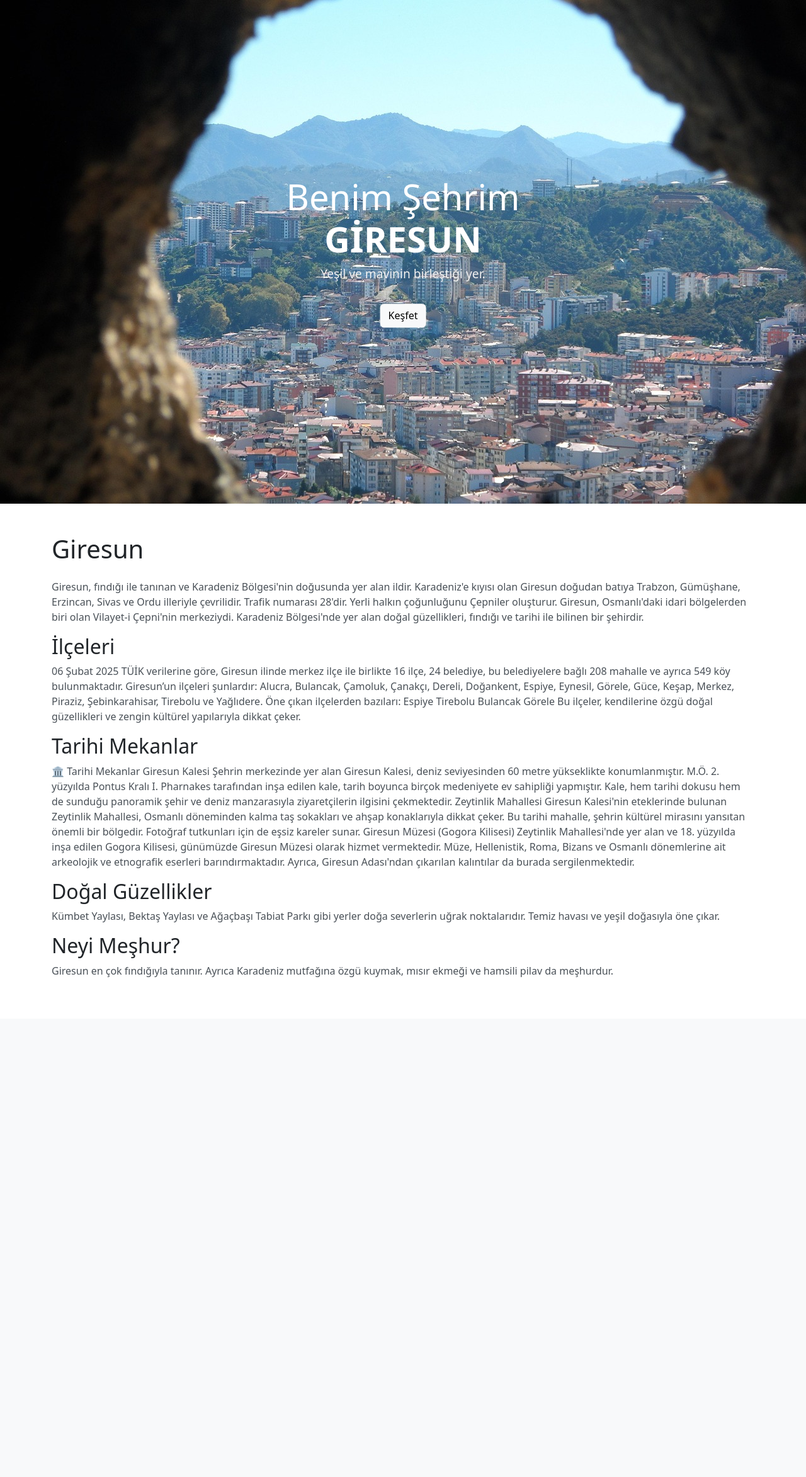
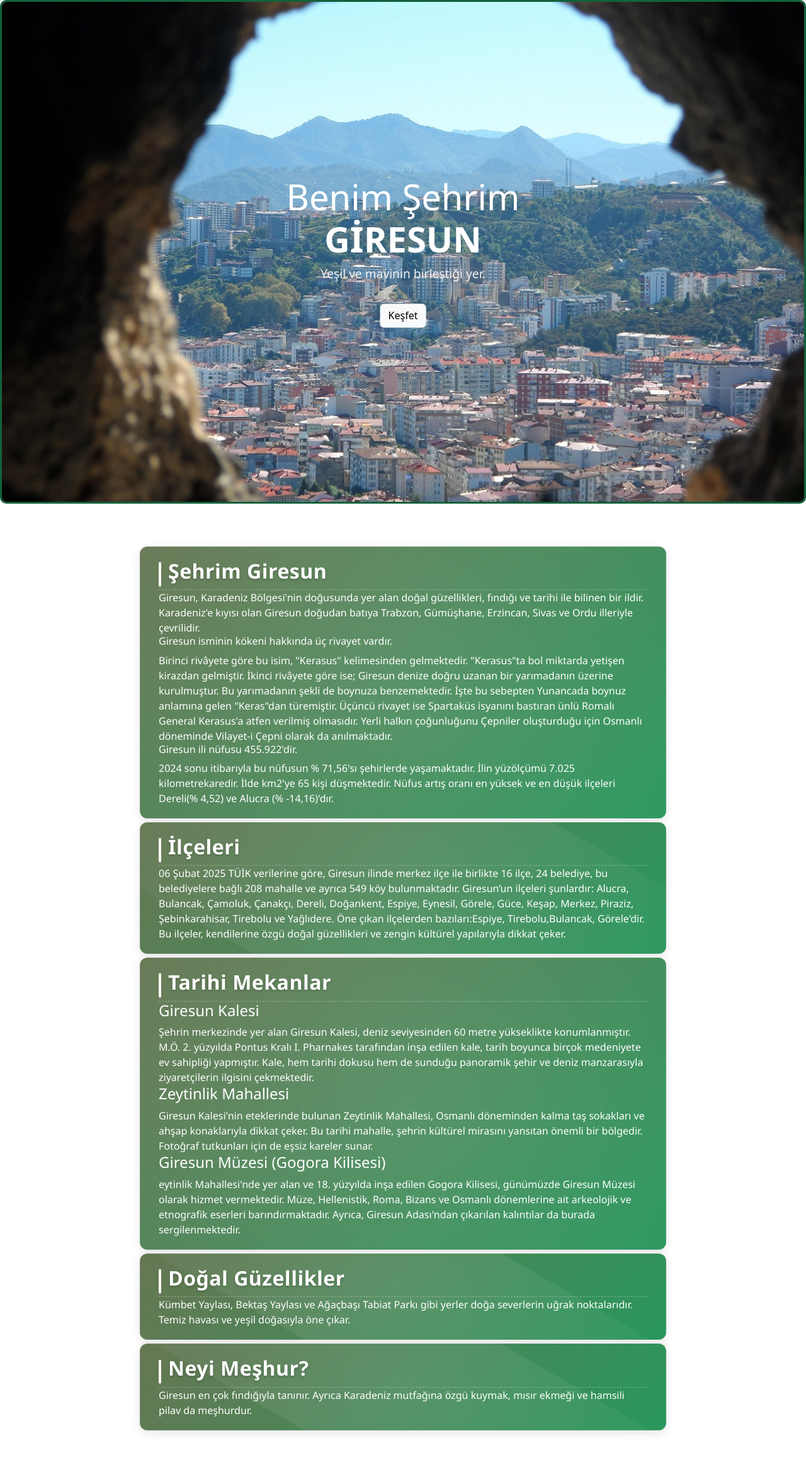
Before and after one commit to yarenzkahyaoglu/Web-Sitem, a PHP site: page /sehrim.html in a window 1280 px wide. Shown: the part 66-2412 px from the top of the page at 63% size. Before the commit the page ends 1618 px from the top, so only its background shows below. Run offline with PHP 8.4, Linux system fonts and the light colour scheme.

Commit message:
Hakkımda, özgeçmiş ve şehrim sayfası css dosyasında düzenlendi. İlgi Alanlarım sayfası yazılmaya başlandı. Yeni fotoğraflar eklendi.

```diff
--- a/ozgecmis.html
+++ b/ozgecmis.html
@@ -8,8 +8,7 @@
     <link href="https://cdn.jsdelivr.net/npm/bootstrap@5.3.0/dist/css/bootstrap.min.css" rel="stylesheet">
 </head>
 <body>
-
-    <!-- Navbar -->
+      <!-- ÜST KISIM -->
     <nav class="navbar navbar-expand-lg navbar-light bg-light shadow-sm">
         <div class="container">
             <a class="navbar-brand fw-bold" href="#">ÖZ GEÇMİŞ</a>
--- a/sehrim.html
+++ b/sehrim.html
@@ -8,7 +8,7 @@
   <link href="https://cdn.jsdelivr.net/npm/bootstrap@5.3.0/dist/css/bootstrap.min.css" rel="stylesheet">
 </head>
 <body>
-
+  <!-- ÜST KISIM -->
     <nav class="navbar navbar-expand-lg navbar-light bg-light shadow-sm">
     <div class="container">
       <a class="navbar-brand fw-bold" href="#">ŞEHRİM</a>
@@ -18,24 +18,23 @@
       <div class="collapse navbar-collapse justify-content-end" id="navbarNav">
         <ul class="navbar-nav">
           <li class="nav-item"><a class="nav-link" href="hakkimda.html">Hakkımda</a></li>
-
           <li class="nav-item"><a class="nav-link" href="ozgecmis.html">Öz Geçmiş</a></li>
           <li class="nav-item"><a class="nav-link" href="ilgialanlarim.html">İlgi Alanlarım</a></li>
           <li class="nav-item"><a class="nav-link active" href="#">Şehrim</a></li>
           <li class="nav-item"><a class="nav-link" href="mirasimiz.html">Mirasımız</a></li>
           <li class="nav-item"><a class="nav-link" href="iletisim.html">İletişim</a></li>
-
         </ul>
       </div>
     </div>
     </nav>
-<!-- SLIDER FULLSCREEN -->
+
+<!-- SLIDER -->
   <div class="slider-container">
     <div class="slider">
   <div class="slide" style="background-image: url('kale.jpg');" onclick="scrollToSection('tarihi')"></div>
-  <div class="slide" style="background-image: url('giresunmerkez.jpeg');" onclick="scrollToSection('dogal')"></div>
+  <div class="slide" style="background-image: url('deniz.jpeg');" onclick="scrollToSection('dogal')"></div>
   <div class="slide" style="background-image: url('merkez.jpg');" onclick="scrollToSection('meshur')"></div>
-  <div class="slide" style="background-image: url('yazi.jpg');" onclick="scrollToSection('ilceler')"></div>
+  <div class="slide" style="background-image: url('ada.jpeg');" onclick="scrollToSection('ilceler')"></div>
   </div>
 
     <div class="slider-content text-white text-center">
@@ -46,52 +45,62 @@
   </div>
 
   <!-- ALT İÇERİK -->
+   <div class="section-container">
   <div class="container py-5" id="giresun">
-    <h1 class="text mb-4">Giresun</h1>
-  <p>Giresun, fındığı ile tanınan ve Karadeniz Bölgesi'nin doğusunda yer alan ildir.
+  <div class="section-title-box">
+    <h2>Şehrim Giresun</h2>
+    Giresun, Karadeniz Bölgesi'nin doğusunda yer alan doğal güzellikleri, fındığı ve tarihi ile bilinen bir ildir.
     Karadeniz'e kıyısı olan Giresun doğudan batıya Trabzon, Gümüşhane, Erzincan, Sivas ve Ordu illeriyle çevrilidir.
-    Trafik numarası 28'dir. Yerli halkın çoğunluğunu Çepniler oluşturur.
-    Giresun, Osmanlı'daki idari bölgelerden biri olan Vilayet-i Çepni'nin merkeziydi.
-    Karadeniz Bölgesi'nde yer alan doğal güzellikleri, fındığı ve tarihi ile bilinen bir şehirdir.
-   </p>
+    <h6> Giresun isminin kökeni hakkında üç rivayet vardır. </h6>
+    Birinci rivâyete göre bu isim, "Kerasus" kelimesinden gelmektedir.
+    "Kerasus"ta bol miktarda yetişen kirazdan gelmiştir.
+    İkinci rivâyete göre ise; Giresun denize doğru
+    uzanan bir yarımadanın üzerine kurulmuştur.
+    Bu yarımadanın şekli de boynuza benzemektedir.
+    İşte bu sebepten Yunancada boynuz anlamına gelen "Keras"dan türemiştir.
+    Üçüncü rivayet ise Spartaküs isyanını bastıran ünlü Romalı General Kerasus'a atfen verilmiş olmasıdır.
+    Yerli halkın çoğunluğunu Çepniler oluşturduğu için Osmanlı döneminde Vilayet-i Çepni olarak da anılmaktadır.
+      <h6> Giresun ili nüfusu 455.922'dir. </h6>
+      2024 sonu itibarıyla bu nüfusun % 71,56'sı şehirlerde yaşamaktadır.
+      İlin yüzölçümü 7.025  kilometrekaredir. İlde  km2'ye 65 kişi düşmektedir.
+      Nüfus artış oranı en yüksek ve en düşük ilçeleri Dereli(% 4,52) ve Alucra (% -14,16)'dır.
+      </div>
 
+   <div class="section-title-box">
   <h2 id="ilceler">İlçeleri</h2>
-  <p>06 Şubat 2025 TÜİK verilerine göre, Giresun ilinde merkez ilçe ile birlikte 16 ilçe, 24 belediye, bu belediyelere bağlı 208 mahalle ve ayrıca 549 köy bulunmaktadır.
+  06 Şubat 2025 TÜİK verilerine göre, Giresun ilinde merkez ilçe ile birlikte 16 ilçe, 24 belediye,
+    bu belediyelere bağlı 208 mahalle ve ayrıca 549 köy bulunmaktadır.
+    Giresun’un ilçeleri şunlardır:
+    Alucra, Bulancak, Çamoluk, Çanakçı, Dereli, Doğankent, Espiye, Eynesil, Görele, Güce, Keşap, Merkez,
+    Piraziz, Şebinkarahisar, Tirebolu ve Yağlıdere.
+    Öne çıkan ilçelerden bazıları:Espiye, Tirebolu,Bulancak, Görele'dir.
+    Bu ilçeler, kendilerine özgü doğal güzellikleri ve zengin kültürel yapılarıyla dikkat çeker.
+  </div>
 
-Giresun’un ilçeleri şunlardır:
+   <div class="section-title-box">
+  <h2 id="tarihi">Tarihi Mekanlar</h2>
+    <h4>Giresun Kalesi</h4>
+    Şehrin merkezinde yer alan Giresun Kalesi, deniz seviyesinden 60 metre yükseklikte konumlanmıştır. M.Ö. 2. yüzyılda Pontus Kralı I. Pharnakes tarafından inşa edilen kale, tarih boyunca birçok medeniyete ev sahipliği yapmıştır. Kale, hem tarihi dokusu hem de sunduğu panoramik şehir ve deniz manzarasıyla ziyaretçilerin ilgisini çekmektedir.
 
-Alucra, Bulancak, Çamoluk, Çanakçı, Dereli, Doğankent, Espiye, Eynesil, Görele, Güce, Keşap, Merkez, Piraziz, Şebinkarahisar, Tirebolu ve Yağlıdere.
+    <h4>Zeytinlik Mahallesi</h4>
+    Giresun Kalesi'nin eteklerinde bulunan Zeytinlik Mahallesi, Osmanlı döneminden kalma taş sokakları ve ahşap konaklarıyla dikkat çeker. Bu tarihi mahalle, şehrin kültürel mirasını yansıtan önemli bir bölgedir. Fotoğraf tutkunları için de eşsiz kareler sunar.
 
-Öne çıkan ilçelerden bazıları:
+    <h4>Giresun Müzesi (Gogora Kilisesi)</h4>
+    eytinlik Mahallesi'nde yer alan ve 18. yüzyılda inşa edilen Gogora Kilisesi, günümüzde Giresun Müzesi olarak hizmet vermektedir. Müze, Hellenistik, Roma, Bizans ve Osmanlı dönemlerine ait arkeolojik ve etnografik eserleri barındırmaktadır. Ayrıca, Giresun Adası'ndan çıkarılan kalıntılar da burada sergilenmektedir.
+    </div>
 
-Espiye
+    <div class="section-title-box">
+    <h2 id="dogal">Doğal Güzellikler</h2>
+    Kümbet Yaylası, Bektaş Yaylası ve Ağaçbaşı Tabiat Parkı gibi yerler doğa severlerin uğrak noktalarıdır.
+    Temiz havası ve yeşil doğasıyla öne çıkar.
+    </div>
 
-Tirebolu
-
-Bulancak
-
-Görele
-
-Bu ilçeler, kendilerine özgü doğal güzellikleri ve zengin kültürel yapılarıyla dikkat çeker.</p>
-
-  <h2 id="tarihi">Tarihi Mekanlar</h2>
-  <p>🏛️ Tarihi Mekanlar
-Giresun Kalesi
-Şehrin merkezinde yer alan Giresun Kalesi, deniz seviyesinden 60 metre yükseklikte konumlanmıştır. M.Ö. 2. yüzyılda Pontus Kralı I. Pharnakes tarafından inşa edilen kale, tarih boyunca birçok medeniyete ev sahipliği yapmıştır. Kale, hem tarihi dokusu hem de sunduğu panoramik şehir ve deniz manzarasıyla ziyaretçilerin ilgisini çekmektedir.
-
-Zeytinlik Mahallesi
-Giresun Kalesi'nin eteklerinde bulunan Zeytinlik Mahallesi, Osmanlı döneminden kalma taş sokakları ve ahşap konaklarıyla dikkat çeker. Bu tarihi mahalle, şehrin kültürel mirasını yansıtan önemli bir bölgedir. Fotoğraf tutkunları için de eşsiz kareler sunar.
-
-Giresun Müzesi (Gogora Kilisesi)
-Zeytinlik Mahallesi'nde yer alan ve 18. yüzyılda inşa edilen Gogora Kilisesi, günümüzde Giresun Müzesi olarak hizmet vermektedir. Müze, Hellenistik, Roma, Bizans ve Osmanlı dönemlerine ait arkeolojik ve etnografik eserleri barındırmaktadır. Ayrıca, Giresun Adası'ndan çıkarılan kalıntılar da burada sergilenmektedir.</p>
-
-  <h2 id="dogal">Doğal Güzellikler</h2>
-  <p>Kümbet Yaylası, Bektaş Yaylası ve Ağaçbaşı Tabiat Parkı gibi yerler doğa severlerin uğrak noktalarıdır. Temiz havası ve yeşil doğasıyla öne çıkar.</p>
-
-  <h2 id="meshur">Neyi Meşhur?</h2>
-  <p>Giresun en çok fındığıyla tanınır. Ayrıca Karadeniz mutfağına özgü kuymak, mısır ekmeği ve hamsili pilav da meşhurdur.</p>
+    <div class="section-title-box">
+    <h2 id="meshur">Neyi Meşhur?</h2>
+    Giresun en çok fındığıyla tanınır. Ayrıca Karadeniz mutfağına özgü kuymak, mısır ekmeği ve hamsili pilav da meşhurdur.
+    </div>
 </div>
-
+</div>
  <script>
   // Otomatik geçiş
   let index = 0;
--- a/style.css
+++ b/style.css
@@ -37,14 +38,6 @@ h1, h2, h3, h4, h5, h6 {
   font-weight: bold;
   color: #212529;
   margin-bottom: 15px;
-}
-
-/* ==================== */
-/* Paragraflar */
-/* ==================== */
-p {
-  margin-bottom: 15px;
-  color: #495057;
 }
 
 /* ==================== */
@@ -290,12 +320,15 @@ button:hover {
   }
 }
 
-
+/* SLIDER */
 
 .slider-container {
   position: relative;
   height: 100vh;
   overflow: hidden;
+  border: 3px solid rgba(16, 94, 56, 0.982);
+  border-radius: 10px;
+  box-sizing: border-box;
 }
 
 .slider {
@@ -341,11 +374,122 @@ button:hover {
   color: #f1f1f1;
 }
 
+.section-container {
+  display: flex;
+  flex-direction: column;
+  gap: 20px;
+  max-width: 900px;
+  margin: 0 auto;
+  padding: 20px;
+}
+/* Başlık Kutusu */
+.section-title-box {
+  background: linear-gradient(135deg, rgba(86, 104, 64, 0.9) 0%, rgba(3, 133, 64, 0.85) 100%);
+  color: white;
+  padding: 20px 30px;
+  border-radius: 12px;
+  display: inline-block;
+  margin: 0;
+  width: 100%; /* Tüm genişliği kaplasın */
+  box-sizing: border-box;
+  box-shadow:
+    0 4px 15px rgba(0, 0, 0, 0.1),
+    0 0 0 1px rgba(255, 255, 255, 0.1) inset;
+  position: relative;
+  overflow: hidden;
+  font-family: 'Segoe UI', Tahoma, Geneva, Verdana, sans-serif;
+  transition: all 0.3s ease;
+}
+.section-title-box h1 {
+  display: flex;
+  align-items: center;
+  gap: 15px;
+}
+/* Alt başlık çizgisi */
+.section-title-box h2 {
+  border-bottom: 1px dashed rgba(255, 255, 255, 0.3);
+  padding-bottom: 10px;
+  margin-top: 15px;
+}
+/* Arka plan efekti */
+.section-title-box::before {
+  content: "";
+  position: absolute;
+  top: -50%;
+  left: -50%;
+  width: 200%;
+  height: 200%;
+  background: radial-gradient(circle, rgba(255,255,255,0.1) 0%, transparent 70%);
+  transform: rotate(30deg);
+}
+
+/* Başlık Stili */
+.section-title-box h1,
+.section-title-box h2 {
+  margin: 0;
+  font-size: 2rem;
+  font-weight: 700;
+  letter-spacing: 0.5px;
+  text-shadow: 0 2px 4px rgba(0, 0, 0, 0.2);
+  position: relative;
+}
+
+/* Alt Başlık Stili */
+.section-title-box p {
+  margin: 8px 0 0;
+  font-size: 1.1rem;
+  opacity: 0.9;
+  font-weight: 300;
+  text-shadow: 0 1px 2px rgba(0, 0, 0, 0.2);
+}
+
+/* Hover Efekti */
+.section-title-box:hover {
+  transform: translateY(-3px);
+  box-shadow:
+    0 6px 20px rgba(0, 0, 0, 0.15),
+    0 0 0 1px rgba(255, 255, 255, 0.15) inset;
+}
+
+/* Alt Başlıklar için (h2) */
+h2 {
+  position: relative;
+  padding-left: 15px;
+  margin-top: 30px;
+}
+
+h2::before {
+  content: "";
+  position: absolute;
+  left: 0;
+  top: 50%;
+  transform: translateY(-50%);
+  height: 80%;
+  width: 4px;
+  background: #fff8f8;
+  border-radius: 2px;
+}
+
+.section-title-box:hover {
+  transform: translateY(-3px);
+  box-shadow: 0 6px 12px rgba(0, 0, 0, 0.15);
+}
+
+
 @media (max-width: 768px) {
   .slider-content h1 {
     font-size: 2rem;
   }
+  .section-title-box h1 {
+    font-size: 1.7rem;
+  }
   .slider-content p {
     font-size: 1rem;
   }
+  .section-title-box {
+    padding: 15px 20px;
+  }
+  .section-title-box p {
+    font-size: 1rem;
+  }
 }
```
Also changed, not shown: other parts of style.css (+57 -19 lines), hakkimda.html (+22 -9 lines), ilgialanlarim.html (+21 -1 lines), ada.jpeg (added), deniz.jpeg (added), giresunmerkez.jpeg (deleted), yazi.jpg (deleted).
